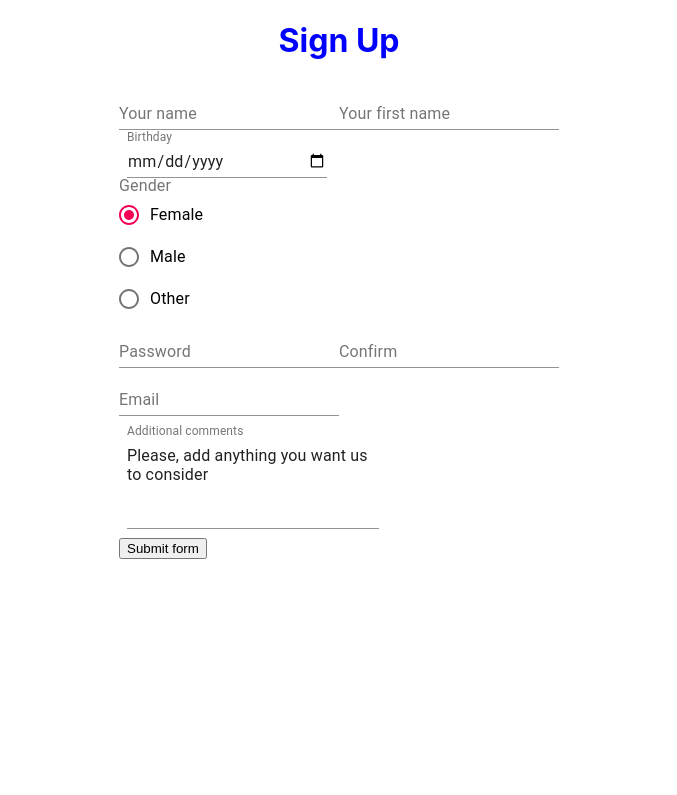
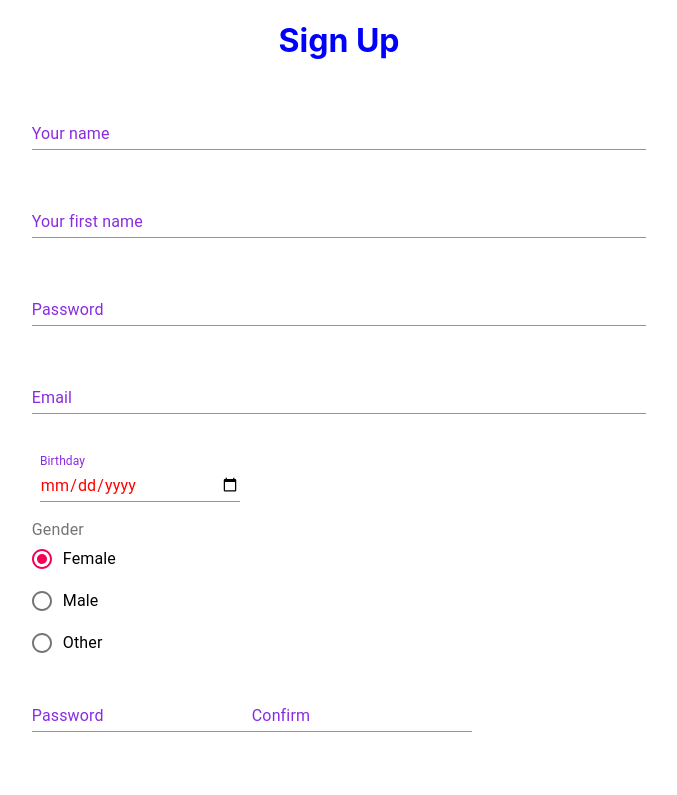
Before and after one commit to meruyert93/React_learning_project, a React (Create React App) app: page / in a window 1280 px wide. Shown: the top 795 px of the page, without its empty margins (301-978 px from the left). Built offline with nearby package versions, Linux system fonts and the light colour scheme.

Commit message:
Structure re-organization

```diff
--- a/src/components/Form.tsx
+++ b/src/components/Form.tsx
@@ -53,6 +53,7 @@ export type RadioInputField = {
     values: string[];
 }
 
+//
 
 export default function RadioButtonsGroup() {
     const [value, setValue] = React.useState('female');
@@ -73,9 +74,6 @@ export default function RadioButtonsGroup() {
     );
   }
 
-
-
-
 export const Form: React.FC<{formDetails: FormDescription}> = (props) => {
 
     const details =  props.formDetails;
@@ -83,11 +81,11 @@ export const Form: React.FC<{formDetails: FormDescription}> = (props) => {
 
     console.log(details)
     return (
-        <div>
+        <div className="div-100-width">
             <h1 className="title">
                 {details.title}
             </h1>
-            <div>
+            <div className="main-form">
 
                 {details.inputFields.map((inputField) => {
                     if (inputField.type === "text") {
@@ -109,8 +107,14 @@ export const Form: React.FC<{formDetails: FormDescription}> = (props) => {
                         id="standard-password-input"
                         label="Password"
                         type="password"
-                        defaultValue="2017-05-24"
-                        autoComplete="current-password"
+                        placeholder="Create your password"
+                        />
+                    }
+                    //Suppor
+                    if (inputField.type === "email") {
+                        return <TextField
+                        label="Email"
+                        placeholder="email@sample.com"
                         />
                     }
                 }
--- a/src/css/main.css
+++ b/src/css/main.css
@@ -9,6 +9,35 @@
 
 }
 
+.main-form {
+    display: flex;
+    flex-direction: column;
+    width: 60%;
+    margin: 0 auto;
+}
+
+.main-form .MuiTextField-root {
+    color: red;
+    margin-top: 20px;
+    margin-bottom: 20px;
+}
+
+.main-form .MuiTextField-root input {
+    color: red;
+}
+
+
+.main-form .MuiTextField-root label {
+    color: blueviolet;
+}
+
+.div-100-width {
+    display: flex;
+    flex-direction: column;
+    align-items: center;
+    width:80%;
+    margin: 0 auto;
+}
 .inputsforName {
     display: flex;
     justify-content: space-around;
--- a/src/pages/ExampleForm.tsx
+++ b/src/pages/ExampleForm.tsx
@@ -8,18 +8,12 @@ export class ExampleForm extends Component <{}, {}> {
     render() {
         const textInputField: InputField = {type: "text", placeholder: "Your name", label: "Enter your name"}
         const textInputField2: InputField = {type: "text", placeholder: "Your first name", label: "Enter your name"}
-        // const textInputField3: InputField = {type: "text-area", placeholder: "", label: "Enter your name"}
-        //const textInputField4: InputField = {type: "password", placeholder: "Create your password", label: "Create your password"}
-        const nameForm: FormDescription = {inputFields: [textInputField, textInputField2], title: "Sign Up", buttonTitle: "Submit form"}
-
-
-
-
+        const textInputField3: InputField = {type: "email", placeholder: "Enter your email", label: "Enter your email"}
+        const textInputField4: InputField = {type: "password", placeholder: "Create your password", label: "Create your password"}
+        const nameForm: FormDescription = {inputFields: [textInputField, textInputField2, textInputField4, textInputField3], title: "Sign Up", buttonTitle: "Submit form"}
 
         return  <div className="containerForm">
-                    <div>
                         <Form formDetails={nameForm}/>
-                    </div>
                 </div>
     }
 
```
